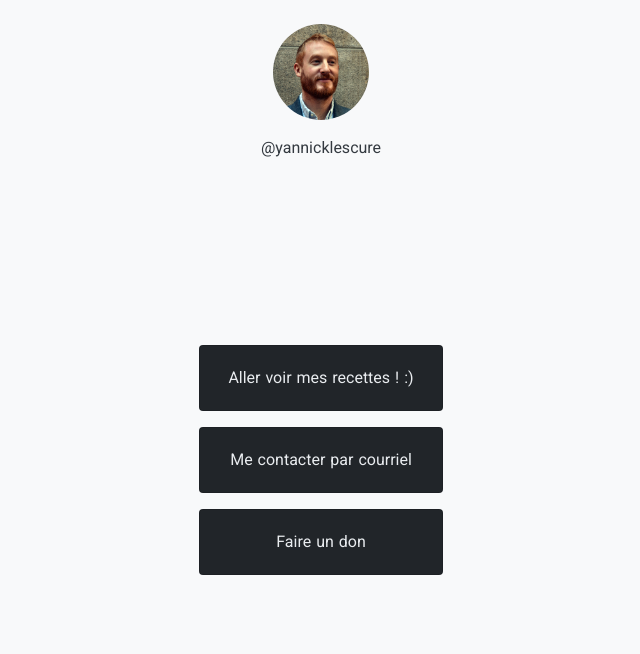
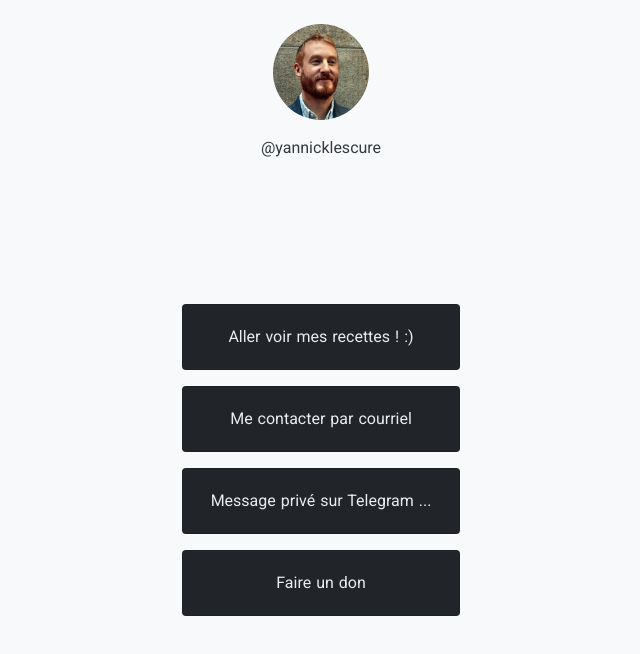
Before and after one commit to yannicklescure/nuxt-app-yannicklescure, a Nuxt app: page / in a window 1280 px wide. Shown: the top 654 px of the page, without its empty margins (319-959 px from the left). Built offline with nearby package versions, Linux system fonts and the light colour scheme.

Commit message:
improve code + fix bugs

```diff
--- a/assets/css/main.scss
+++ b/assets/css/main.scss
@@ -13,8 +13,20 @@ body, main {
   background-color: #212529;
 }
 
-.card:hover {
-  background-color: #343a40;
+.card-1:hover {
+  background-color: #c9cad9;
+}
+
+.card-2:hover {
+  background-color: #d1d2f9;
+}
+
+.card-3:hover {
+  background-color: #a3bcf9;
+}
+
+.card-4:hover {
+  background-color: #7796cb;
 }
 
 .card a {
@@ -22,7 +34,8 @@ body, main {
 }
 
 .card a:hover {
-  color: #f8f9fa;
+  color: #212529;
+  // color: #f8f9fa;
 }
 
 .icon-18 { font-size: 18px; }
--- /dev/null
+++ b/components/Card.vue
@@ -0,0 +1,14 @@
+<template>
+  <div :class="['card w-100 my-2', item.name]">
+    <div class="card-body text-center">
+      <a :href="item.url" target="_blank" class="p-2 stretched-link text-decoration-none">{{ item.content }}</a>
+    </div>
+  </div>
+</template>
+
+<script>
+export default {
+  name: 'Card',
+  props: ['item']
+}
+</script>
--- a/pages/index.vue
+++ b/pages/index.vue
@@ -6,22 +6,11 @@
           <img src="/profile_avatar.jpg" width="96" height="96" alt="yannick lescure" class="my-2 rounded-circle">
           <div class="my-2 text-dark">@yannicklescure</div>
         </div>
-        <div ref="buttons" class="d-flex flex-column align-items-center">
-          <div class="card w-100 my-2">
-            <div class="card-body text-center">
-              <a href="https://www.cuisinierrebelle.com/u/yannicklescure" target="_blank" class="p-2 stretched-link text-decoration-none">Aller voir mes recettes ! :)</a>
-            </div>
-          </div>
-          <div class="card w-100 my-2">
-            <div class="card-body text-center">
-              <a href="mailto:contact@yannicklescure.com" target="_blank" class="p-2 stretched-link text-decoration-none">Me contacter par courriel</a>
-            </div>
-          </div>
-          <div class="card w-100 my-2">
-            <div class="card-body text-center">
-              <a href="https://paypal.me/yannicklescure" target="_blank" class="p-2 stretched-link text-decoration-none">Faire un don</a>
-            </div>
-          </div>
+        <div ref="cards" class="d-flex flex-column align-items-center">
+          <Card :item="card1" />
+          <Card :item="card2" />
+          <Card :item="card3" />
+          <Card :item="card4" />
         </div>
         <div ref="links" class="d-flex justify-content-between align-items-center py-3">
           <a href="https://twitter.com/yannicklescure" target="_blank" class="text-body">
@@ -44,13 +33,43 @@
 
 <script>
 export default {
+  name: 'Index',
   computed: {
     containerHeight () {
-      return window.innerHeight || document.documentElement.clientHeight || document.body.clientHeight;
+      // return window.innerHeight || document.documentElement.clientHeight || document.body.clientHeight;
+      return document.documentElement.clientHeight || document.body.clientHeight;
     },
-    buttonsWidth () {
-      return this.$refs.buttons.clientWidth - 16
-    }
+    cardsWidth () {
+      return this.$refs.cards.clientWidth - 16
+    },
+    card1 () {
+      return {
+        name: 'card-1',
+        url: 'https://www.cuisinierrebelle.com/u/yannicklescure',
+        content: 'Aller voir mes recettes ! :)'
+      }
+    },
+    card2 () {
+      return {
+        name: 'card-2',
+        url: 'mailto:contact@yannicklescure.com',
+        content: 'Me contacter par courriel'
+      }
+    },
+    card3 () {
+      return {
+        name: 'card-3',
+        url: 'https://t.me/yannicklescure',
+        content: 'Message privé sur Telegram ...'
+      }
+    },
+    card4 () {
+      return {
+        name: 'card-4',
+        url: 'https://paypal.me/yannicklescure',
+        content: 'Faire un don'
+      }
+    },
   },
   // methods: {
     // setDOMScale () {
@@ -58,7 +77,7 @@ export default {
   // },
   mounted () {
     this.$refs.main.style.height = `${ this.containerHeight }px`;
-    this.$refs.links.style.width = `${ this.buttonsWidth }px`;
+    this.$refs.links.style.width = `${ this.cardsWidth }px`;
   },
 }
 </script>
```
